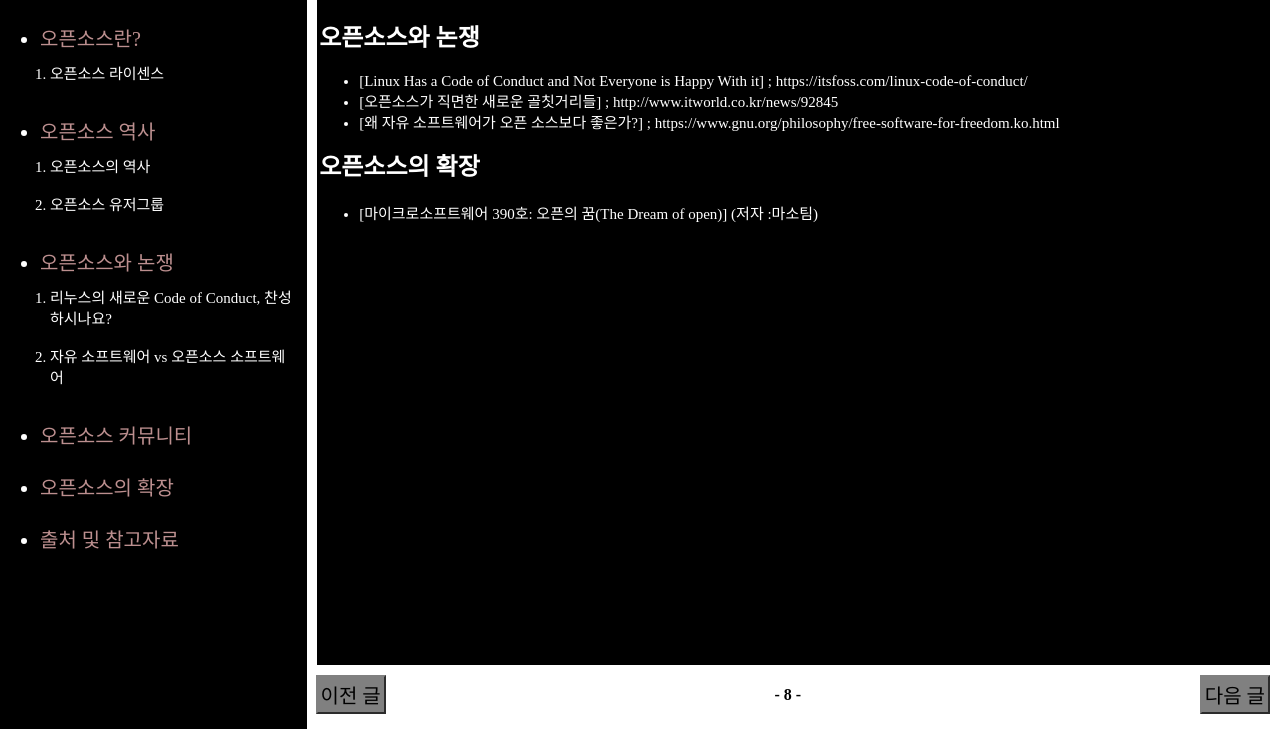
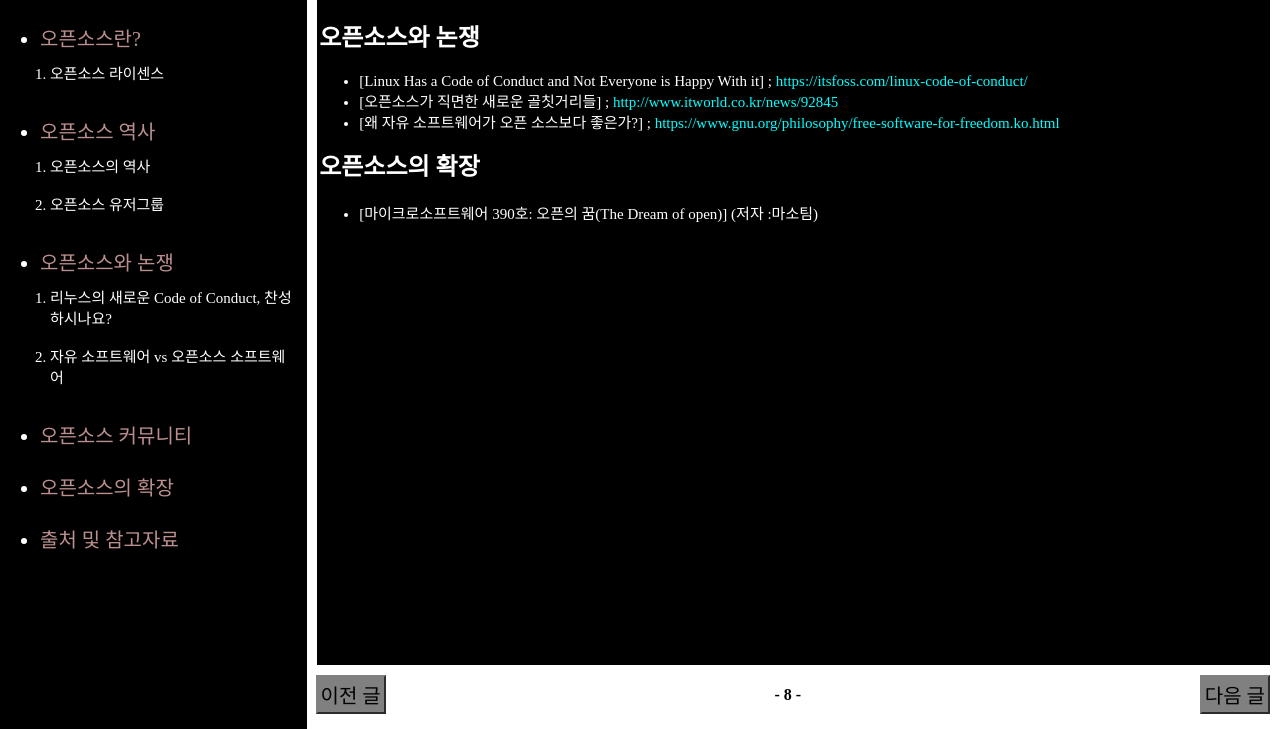
Before and after one commit to yelimpark/A-, a plain HTML site: page web/8page.html in a window 1280 px wide. Shown: the part 71-800 px from the top of the page. Drawn offline with Linux system fonts and the light colour scheme.

Commit message:
Update-web-fin

```diff
--- a/web/8page.html
+++ b/web/8page.html
@@ -70,13 +70,13 @@
             <h2>오픈소스와 논쟁</h2>
             <ul class="text">
                 <li>
-                    [Linux Has a Code of Conduct and Not Everyone is Happy With it] ; https://itsfoss.com/linux-code-of-conduct/
+                    [Linux Has a Code of Conduct and Not Everyone is Happy With it] ; <a class="deco" href="https://itsfoss.com/linux-code-of-conduct/">https://itsfoss.com/linux-code-of-conduct/</a>
                 </li>
                 <li>
-                    [오픈소스가 직면한 새로운 골칫거리들] ; http://www.itworld.co.kr/news/92845
+                    [오픈소스가 직면한 새로운 골칫거리들] ; <a class="deco" href="http://www.itworld.co.kr/news/92845">http://www.itworld.co.kr/news/92845</a>
                 </li>
                 <li>
-                    [왜 자유 소프트웨어가 오픈 소스보다 좋은가?] ; https://www.gnu.org/philosophy/free-software-for-freedom.ko.html
+                    [왜 자유 소프트웨어가 오픈 소스보다 좋은가?] ; <a class="deco" href="https://www.gnu.org/philosophy/free-software-for-freedom.ko.html">https://www.gnu.org/philosophy/free-software-for-freedom.ko.html</a>
                 </li>
             </ul>
             <h2>오픈소스의 확장</h2>
```
